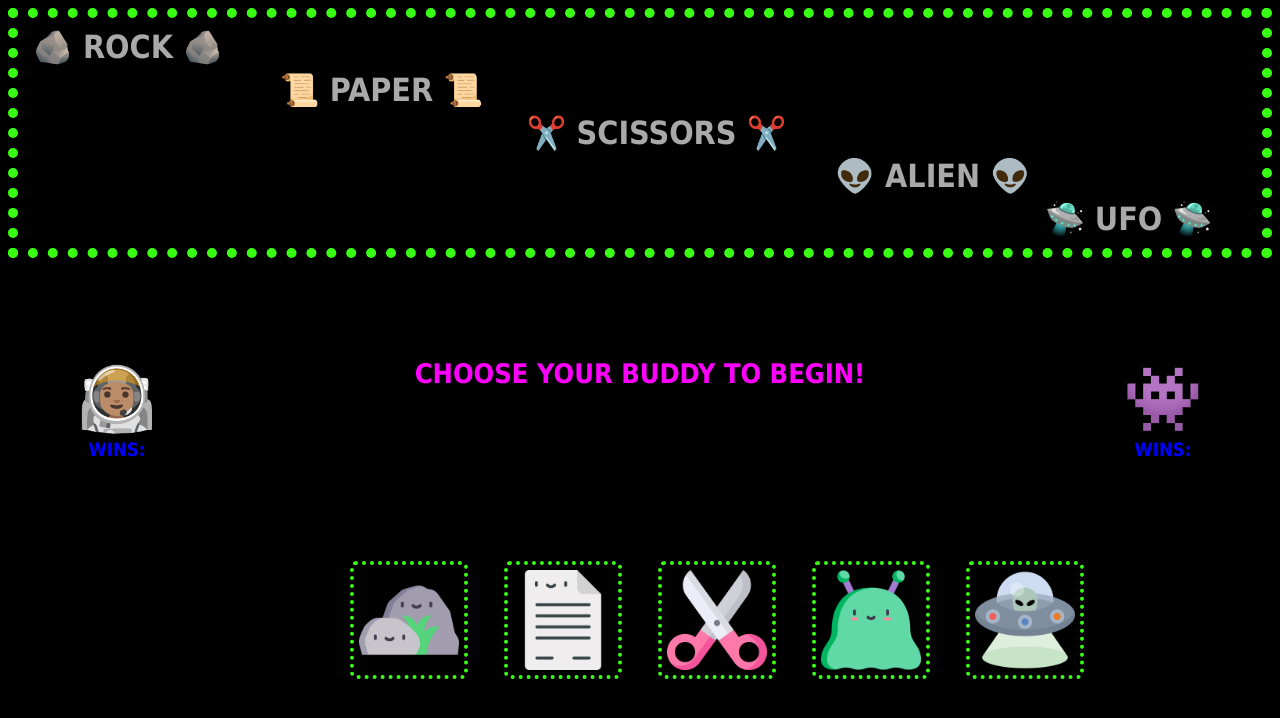
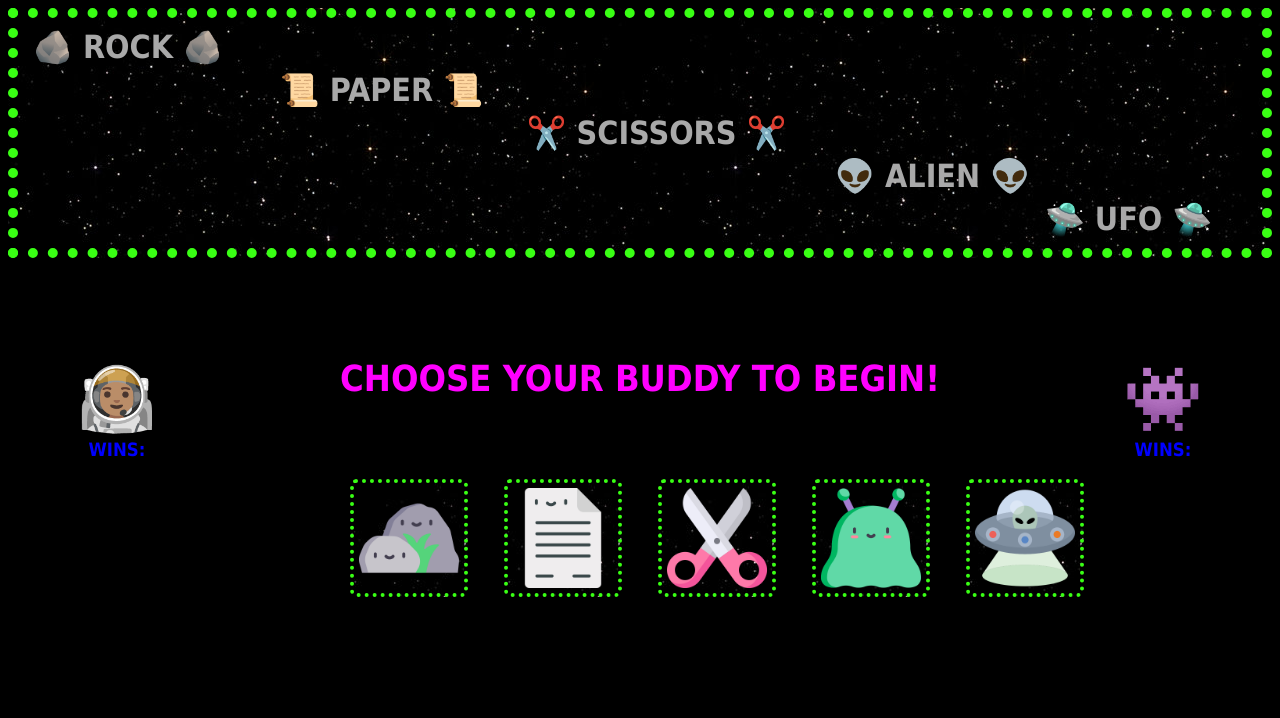
Before and after one commit to Maia-Cochran/rock-paper-scissors, a plain HTML site: page index.html in a window 1280 px wide. Both pictures are taken after a click on the button 839 px from the left and 600 px from the top of the page. Drawn offline with Linux system fonts and the light colour scheme.

Commit message:
Add photos, adjust font styling

```diff
--- a/style.css
+++ b/style.css
@@ -9,6 +9,7 @@ body {
 .title {
   border: dotted #39ff14 10px;
   padding: 5px;
+    background-image: url("./assets/starry.jpeg");
 }
 
 h1 {
@@ -22,7 +23,7 @@ h1 {
 h2, .choose-buddy-text, .choose-game-view-text {
   text-align: center;
   margin-top: 100px;
-  font-size: 130%;
+  font-size: 150%;
   color: magenta;
 }
 
@@ -60,7 +61,7 @@ h4 {
 .user-win-count, .computer-win-count {
   text-align: center;
   margin-top: 2px;
-  color: darkgray;
+  color: magenta;
 }
 
 .columns {
@@ -90,7 +91,7 @@ button {
   height: 400px;
   width: 250px;
   border-radius: 7px;
-  margin: 75px;
+  margin: 65px;
   font-size: 18pt;
 }
 
@@ -120,10 +121,11 @@ img {
   height: 100px;
   width: 100px;
   margin: 18px;
-  margin-top: 150px;
+  margin-top: 50px;
   padding: 5px;
   border: dotted #39ff14 4px;
   border-radius: 6px;
+  background-image: url("./assets/starry.jpeg");
 }
 
 .hidden {
```
Also changed, not shown: assets/starry.jpeg (added).
